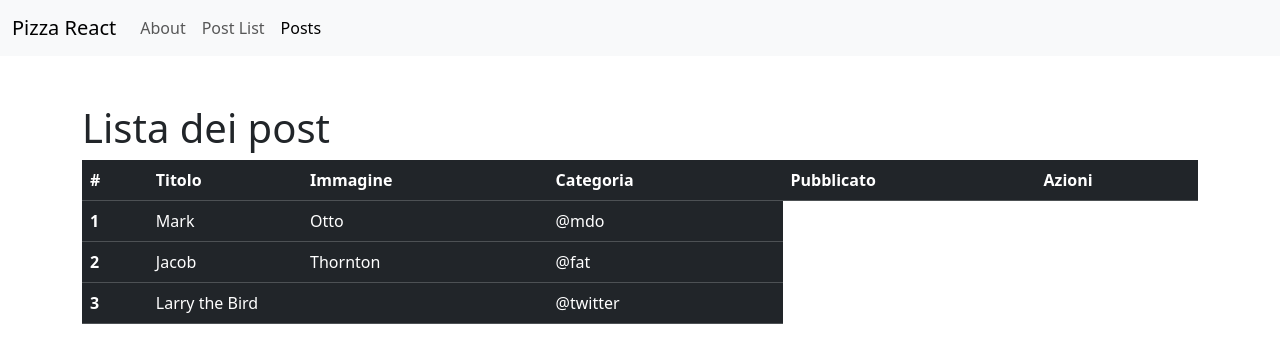
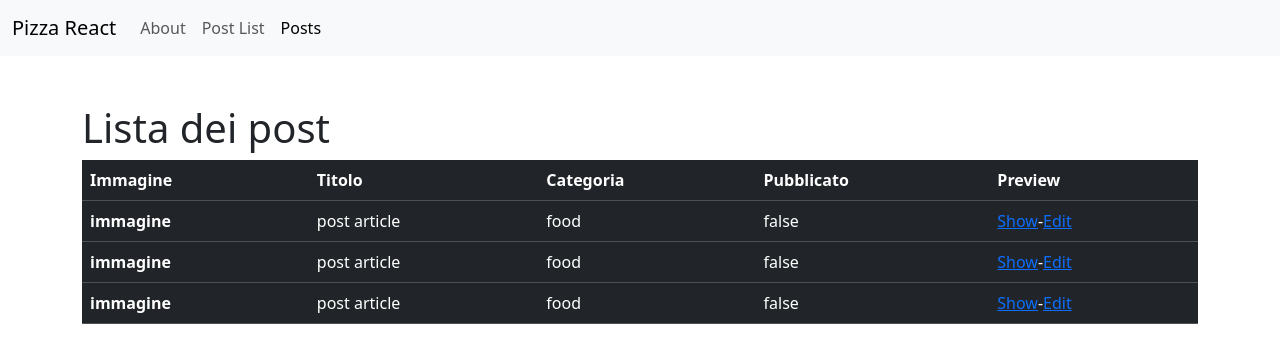
Before and after one commit to giuseppemsabino/react-router, a React (Vite) app: page /posts in a window 1280 px wide. Shown: the top 362 px of the page. Built offline with nearby package versions, Linux system fonts and the light colour scheme.

Commit message:
data map in table

```diff
--- a/src/pages/posts/IndexPosts.jsx
+++ b/src/pages/posts/IndexPosts.jsx
@@ -1,8 +1,30 @@
+import { useEffect, useState } from "react";
+
 export default function IndexPosts() {
+  const apiUrl = import.meta.env.VITE_API_URL;
+  //   console.log(apiUrl);
 
-    const apiUrl = import.meta.env.VITE_API_URL
-    // console.log(apiUrl);
+  useEffect(() => {
+    fetchPosts();
+  }, []);
 
+  const fetchPosts = () => {
+    fetch(apiUrl + "/")
+      .then((res) => res.json())
+      .then((data) => {
+        console.log(data);
+
+        console.log(
+          data.map((post) => ({
+            id: post.id,
+            image: post.image,
+            title: post.title,
+            category: post.category,
+            published: post.published,
+          }))
+        );
+      });
+  };
 
   return (
     <div className="container">
@@ -11,31 +33,40 @@ export default function IndexPosts() {
       <table className="table table-dark table-hover">
         <thead>
           <tr>
-    <th scope="col">#</th>
+            <th scope="col">Immagine</th>
             <th scope="col">Titolo</th>
-            <th scope="col">Immagine</th>
             <th scope="col">Categoria</th>
             <th scope="col">Pubblicato</th>
-            <th scope="col">Azioni</th>
+            <th scope="col">Preview</th>
           </tr>
         </thead>
         <tbody>
           <tr>
-      <th scope="row">1</th>
-      <td>Mark</td>
-      <td>Otto</td>
-      <td>@mdo</td>
+            <th scope="row">immagine</th>
+            <td>post article</td>
+            <td>food</td>
+            <td>false</td>
+            <td>
+              <a href="#">Show</a>-<a href="#">Edit</a>
+            </td>
           </tr>
           <tr>
-      <th scope="row">2</th>
-      <td>Jacob</td>
-      <td>Thornton</td>
-      <td>@fat</td>
+            <th scope="row">immagine</th>
+            <td>post article</td>
+            <td>food</td>
+            <td>false</td>
+            <td>
+              <a href="#">Show</a>-<a href="#">Edit</a>
+            </td>
           </tr>
           <tr>
-      <th scope="row">3</th>
-      <td colSpan="2">Larry the Bird</td>
-      <td>@twitter</td>
+            <th scope="row">immagine</th>
+            <td>post article</td>
+            <td>food</td>
+            <td>false</td>
+            <td>
+              <a href="#">Show</a>-<a href="#">Edit</a>
+            </td>
           </tr>
         </tbody>
       </table>
```
Lines whose indentation alone changed are shown as unchanged.
